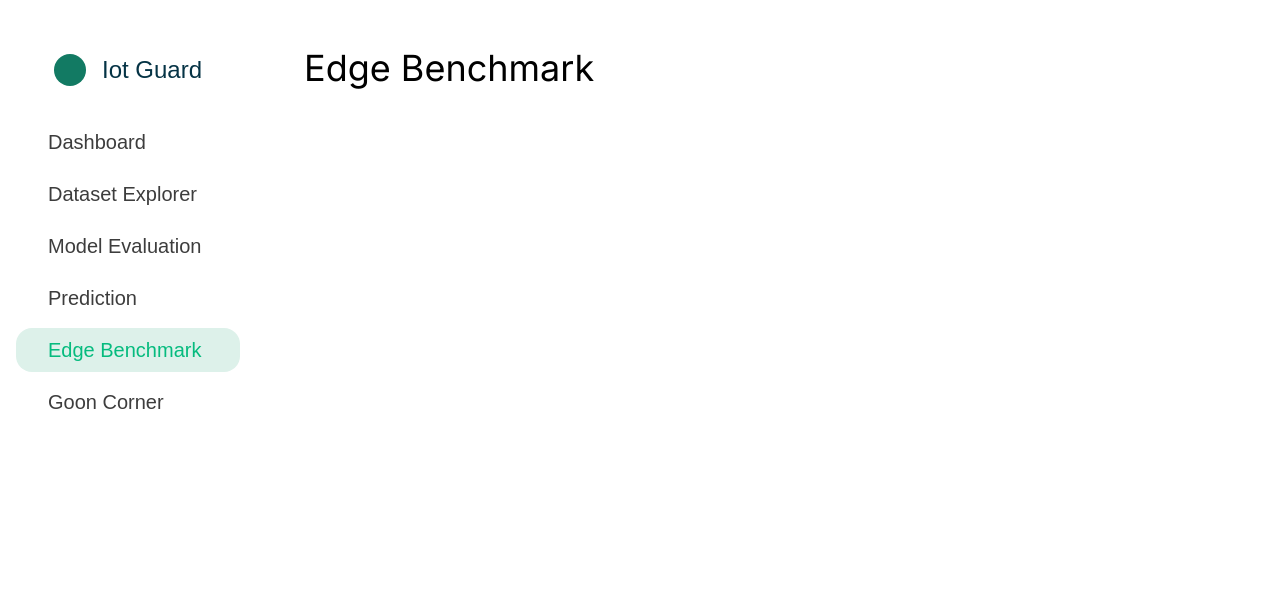
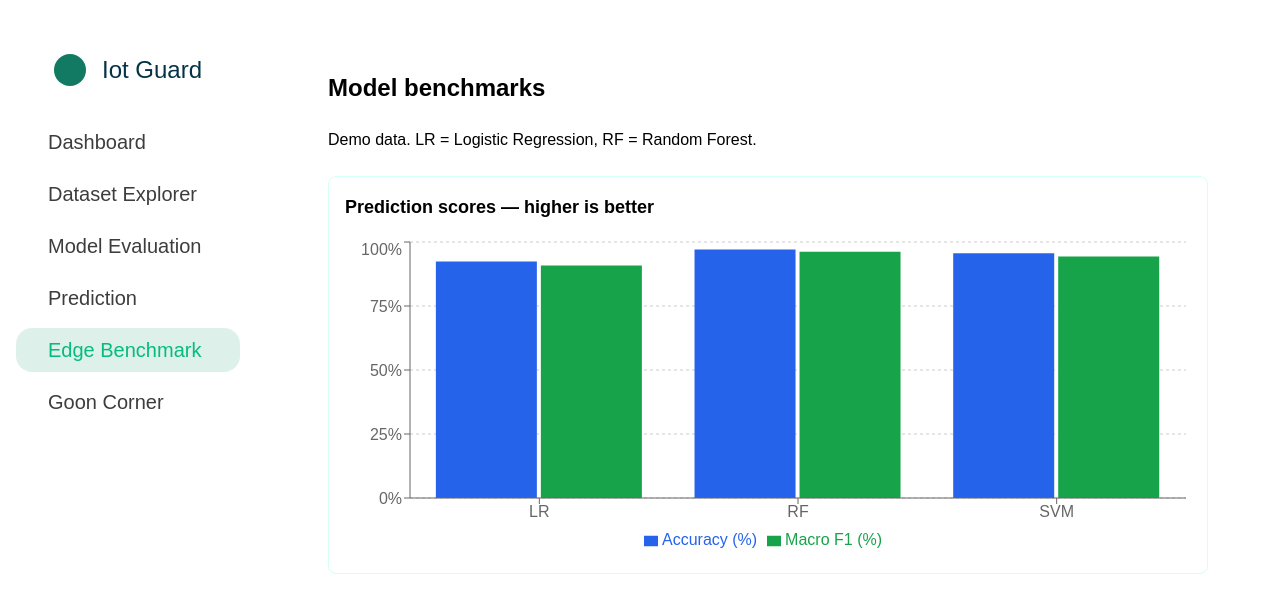
Before and after one commit to sonnnguyennn/cos30049hn-grp1_5, a Next.js app in the folder frontend/: page /dashboard/edge-benchmark in a window 1280 px wide. Shown: the top 612 px of the page. Built offline with nearby package versions, Linux system fonts and the light colour scheme; a web font is replaced by a local one.

Commit message:
Chart testing frontend

```diff
--- a/frontend/package.json
+++ b/frontend/package.json
@@ -12,7 +12,9 @@
     "clsx": "^2.1.1",
     "next": "16.4.2",
     "react": "19.3.0",
-    "react-dom": "19.3.0"
+    "react-dom": "19.3.0",
+    "react-is": "19.3.0",
+    "recharts": "^3.10.1"
   },
   "devDependencies": {
     "@tailwindcss/turbopack": "^4",
--- a/frontend/src/app/dashboard/edge-benchmark/page.tsx
+++ b/frontend/src/app/dashboard/edge-benchmark/page.tsx
@@ -1,10 +1,63 @@
 "use client";
 import { inter } from '@/app/ui/fonts';
 
-export default function Page() {
-    return (
-        <main>
-            <h1 className={`${inter.className} text-4xl text-black`}>Edge Benchmark</h1>
-        </main>
-    );
+import {
+  BarChart,
+  Bar,
+  CartesianGrid,
+  XAxis,
+  YAxis,
+  Tooltip,
+  Legend,
+  ResponsiveContainer,
+} from "recharts";
+
+const results = [
+  { model: "LR", accuracy: 92.4, macroF1: 90.8, inferenceMs: 1.2 },
+  { model: "RF", accuracy: 97.1, macroF1: 96.2, inferenceMs: 4.8 },
+  { model: "SVM", accuracy: 95.6, macroF1: 94.3, inferenceMs: 8.5 },
+];
+
+export default function BenchmarksPage() {
+  return (
+    <main className="mx-auto max-w-5xl space-y-6 p-6">
+      <h1 className="text-2xl font-bold text-black">Model benchmarks</h1>
+
+      <p className='text-black'>
+        Demo data. LR = Logistic Regression, RF = Random Forest.
+      </p>
+
+      <section className="rounded-lg border p-4">
+        <h2 className="mb-4 text-lg font-semibold text-black">
+          Prediction scores — higher is better
+        </h2>
+
+        <div style={{ width: "100%", height: 320 }}>
+          <ResponsiveContainer width="100%" height="100%">
+            <BarChart data={results}>
+              <CartesianGrid strokeDasharray="3 3" vertical={false} />
+
+              <XAxis dataKey="model" />
+              <YAxis domain={[0, 100]} unit="%" />
+
+              <Tooltip />
+              <Legend />
+
+              <Bar
+                dataKey="accuracy"
+                name="Accuracy (%)"
+                fill="#2563eb"
+              />
+
+              <Bar
+                dataKey="macroF1"
+                name="Macro F1 (%)"
+                fill="#16a34a"
+              />
+            </BarChart>
+          </ResponsiveContainer>
+        </div>
+      </section>
+    </main>
+  );
 }
```
Also changed, not shown: package.json (added, +16 -0 lines), 2 other files (tests, documents, lock files or other folders).
